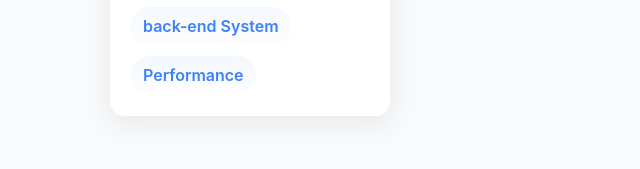
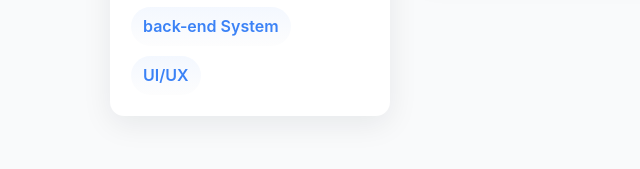
Before and after one commit to kisan0717/Portfolio, a plain HTML site: page index.html in a window 1280 px wide. Shown: the part 1305-1474 px from the top of the page, 0-640 px from the left. Drawn offline with Linux system fonts and the light colour scheme.

Commit message:
minor updation

```diff
--- a/index.html
+++ b/index.html
@@ -143,7 +143,7 @@
             <div class="skill">Design Systems</div>
             <div class="skill">Database Management</div>
             <div class="skill">back-end System</div>
-            <div class="skill">Performance</div>
+            <div class="skill">UI/UX</div>
           </div>
         </div>
       </div>
@@ -204,7 +204,7 @@
       </div>
     </section>
 
-    <!-- 🔥 UPDATED CERTIFICATE SECTION BELOW -->
+    <!--UPDATED CERTIFICATE SECTION BELOW -->
     <section id="certificate">
       <h2>Certificates</h2>
 
```
